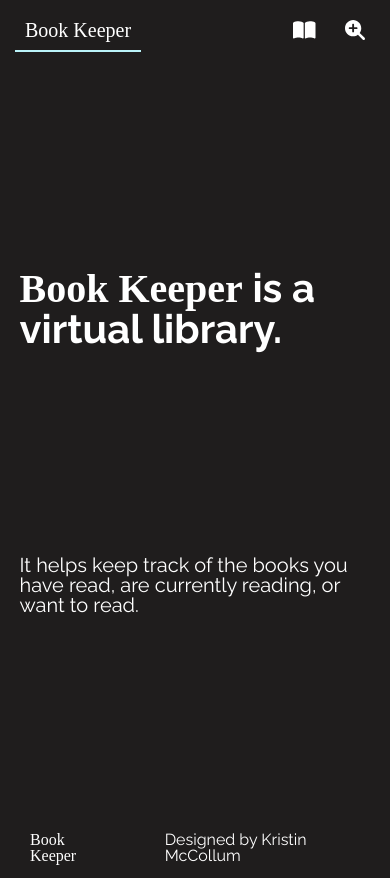
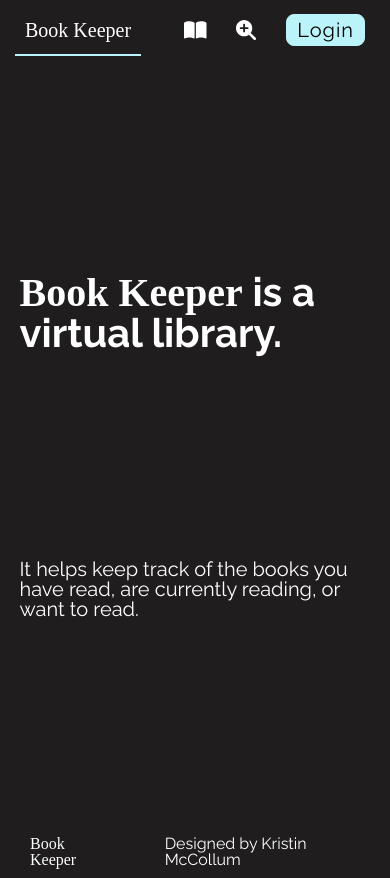
Before and after one commit to kristinmc42/BookKeeperFullstackHeroku, a React (Create React App) app in the folder client/: page / in a window 390 px wide. Built offline with nearby package versions, Linux system fonts and the light colour scheme; a web font is replaced by a local one.

Commit message:
fixed responsive display of buttons and username in Nav

```diff
--- a/client/src/components/Nav.tsx
+++ b/client/src/components/Nav.tsx
@@ -55,13 +55,21 @@ const StyledNav = styled.nav`
       }
     }
     li:nth-child(5) {
-      @media (max-width: 496px) {
-        display: none;
+      display:flex;
+
+      p {
+        color: ${(props) => props.theme.colors.secondary};
+        padding-right: 30px;
+
+        @media (max-width: 496px) {
+          display: none;
+        }
       }
+      button{
+        margin-top:-6px;
+      }
+
     }
-  }
-  p {
-    color: ${(props) => props.theme.colors.secondary};
   }
 `;
 
@@ -134,13 +142,11 @@ const Nav: React.FC = () => {
           <>
             <li key={5}>
               <p>{currentUser?.username}</p>
-            </li>
-            <li key={6}>
               <Button onClick={handleLogout}>Logout</Button>
             </li>
           </>
         ) : (
-          <li>
+          <li key={6}>
             <Button onClick={() => navigate("/login")}>Login</Button>
           </li>
         )}
```
